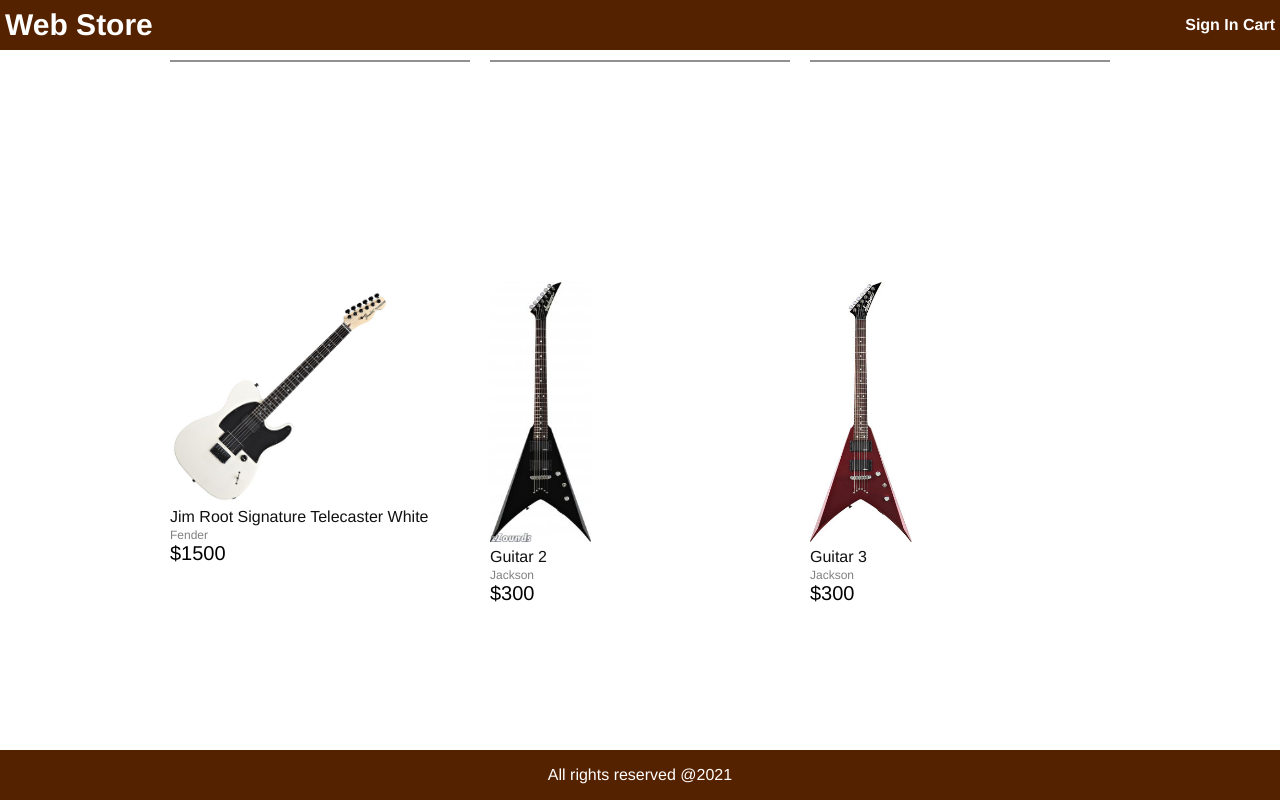
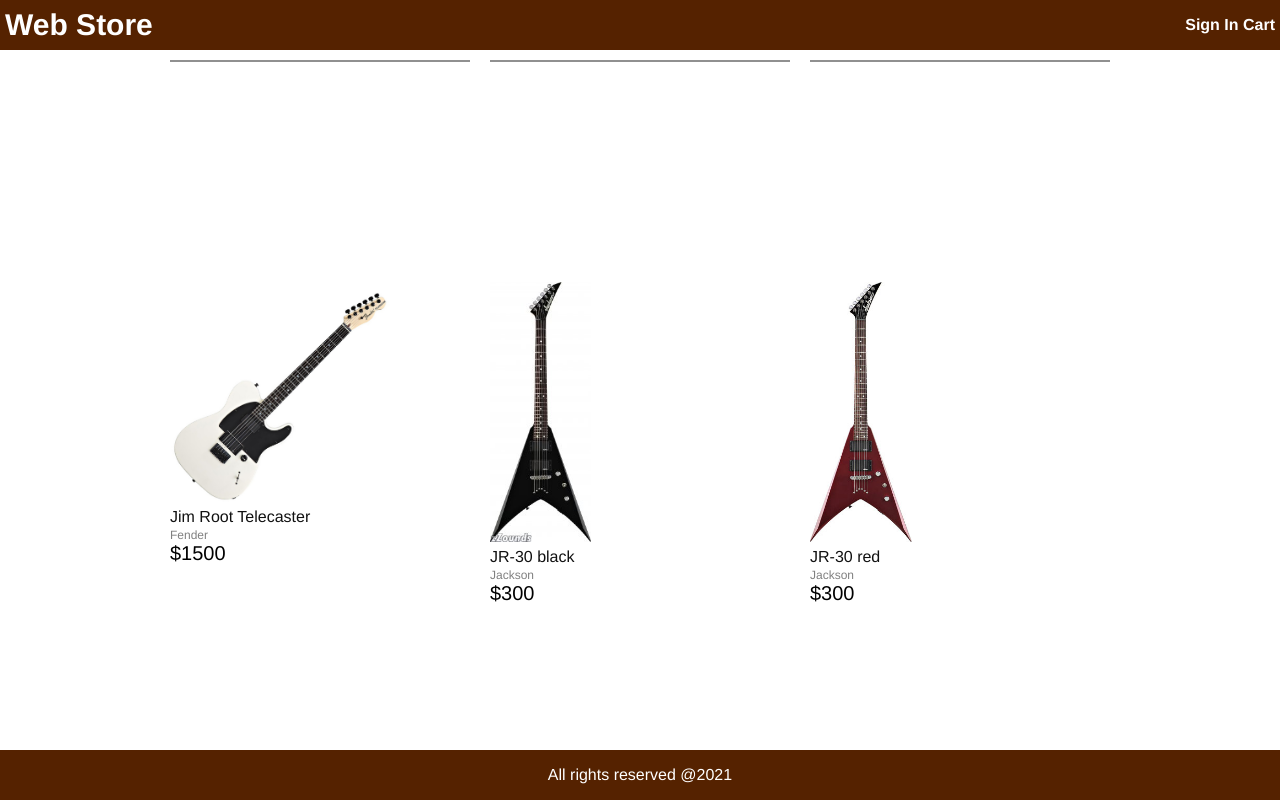
Before and after one commit to Dbirtic/Amazon-like_web_app, a website with bundled scripts: page frontend/index.html in a window 1280 px wide. Built offline with nearby package versions, Linux system fonts and the light colour scheme.

Commit message:
created few javascript scripts to change the page from loading static data to dynamically loading data

```diff
--- a/frontend/index.html
+++ b/frontend/index.html
@@ -5,6 +5,7 @@
     <meta name="viewport" content="width=device-width, initial-scale=1.0">
     <meta http-equiv="X-UA-Compatible" content="ie=edge">
     <link rel="stylesheet" href="css/style.css">
+    <script type="module" src="js/main.js"></script>
     <title>Web App</title>
 </head>
 <body>
@@ -18,70 +19,10 @@
                 <a href="/#/cart">Cart</a>
             </div>
         </header>
-        <main>
-            <div>
-                <ul class="products">
-                    <li>
-                        <div class="product">
-                            <a href="/#/product/1">
-                                <img src="images/product-1.jpg" alt="product 1"/>
-                            </a>
-                            <div class="product-name">
-                                <a href="/#/product/1">
-                                    Jim Root Signature Telecaster White
-                                </a>
-                            </div>
-                            <div class="product-brand">
-                                Fender
-                            </div>
-                            <div class="product-price">
-                                $1500
-                            </div>
-                        </div>
-                    </li>
-                    <li>
-                        <div class="product">
-                            <a href="/#/product/2">
-                                <img src="images/product-2.jpg" alt="product 2"/>
-                            </a>
-                            <div class="product-name">
-                                <a href="/#/product/2">
-                                    Guitar 2
-                                </a>
-                            </div>
-                            <div class="product-brand">
-                                Jackson
-                            </div>
-                            <div class="product-price">
-                                $300
-                            </div>
-                        </div>
-                    </li>
-                    <li>
-                        <div class="product">
-                            <a href="/#/product/3">
-                                <img src="images/product-3.jpg" alt="product 3"/>
-                            </a>
-                            <div class="product-name">
-                                <a href="/#/product/3">
-                                    Guitar 3
-                                </a>
-                            </div>
-                            <div class="product-brand">
-                                Jackson
-                            </div>
-                            <div class="product-price">
-                                $300
-                            </div>
-                        </div>
-                    </li>
-                </ul>
-            </div>
-        </main>
+        <main id="main-container"></main>
         <footer>
             All rights reserved @2021
         </footer>
     </div>
-    <script src="js/main.js"></script>
 </body>
 </html>
--- /dev/null
+++ b/frontend/js/data.js
@@ -0,0 +1,37 @@
+export default{
+    products: [
+        {
+            _id: '1',
+            name: 'Jim Root Telecaster',
+            category: 'Guitars',
+            image: 'images/product-1.jpg',
+            price: 1500,
+            brand: 'Fender',
+            rating: 4.5,
+            numReview: 10,
+            countInStock: 6,
+        },
+        {
+            _id: '2',
+            name: 'JR-30 black',
+            category: 'Guitars',
+            image: 'images/product-2.jpg',
+            price: 300,
+            brand: 'Jackson',
+            rating: 3.5,
+            numReview: 10,
+            countInStock: 6,
+        },
+        {
+            _id: '3',
+            name: 'JR-30 red',
+            category: 'Guitars',
+            image: 'images/product-3.jpg',
+            price: 300,
+            brand: 'Jackson',
+            rating: 3.5,
+            numReview: 10,
+            countInStock: 6,
+        },
+    ],
+};
--- a/frontend/js/main.js
+++ b/frontend/js/main.js
@@ -1 +1,7 @@
-// Write your code here...
+import homePage from '../screens/homepage.js';
+const router = () =>{
+    const main = document.getElementById("main-container");
+    main.innerHTML = homePage.render();
+}
+
+window.addEventListener('load', router);
--- /dev/null
+++ b/frontend/screens/homepage.js
@@ -0,0 +1,31 @@
+import data from '../js/data.js';
+const homePage = {
+    render: () =>{
+        const { products } = data;
+        return `
+            <ul class="products">
+                ${products.map( product => `
+                <li>
+                    <div class="product">
+                        <a href="/#/product/${product._id}">
+                            <img src="${product.image}" alt="${product.name}"/>
+                        </a>
+                        <div class="product-name">
+                            <a href="/#/product/1">
+                                ${product.name}
+                            </a>
+                        </div>
+                        <div class="product-brand">
+                            ${product.brand}
+                        </div>
+                        <div class="product-price">
+                            $${product.price}
+                        </div>
+                    </div>
+                </li>
+                `).join('\n')}
+        `;
+    }
+}
+
+export default homePage;
```
